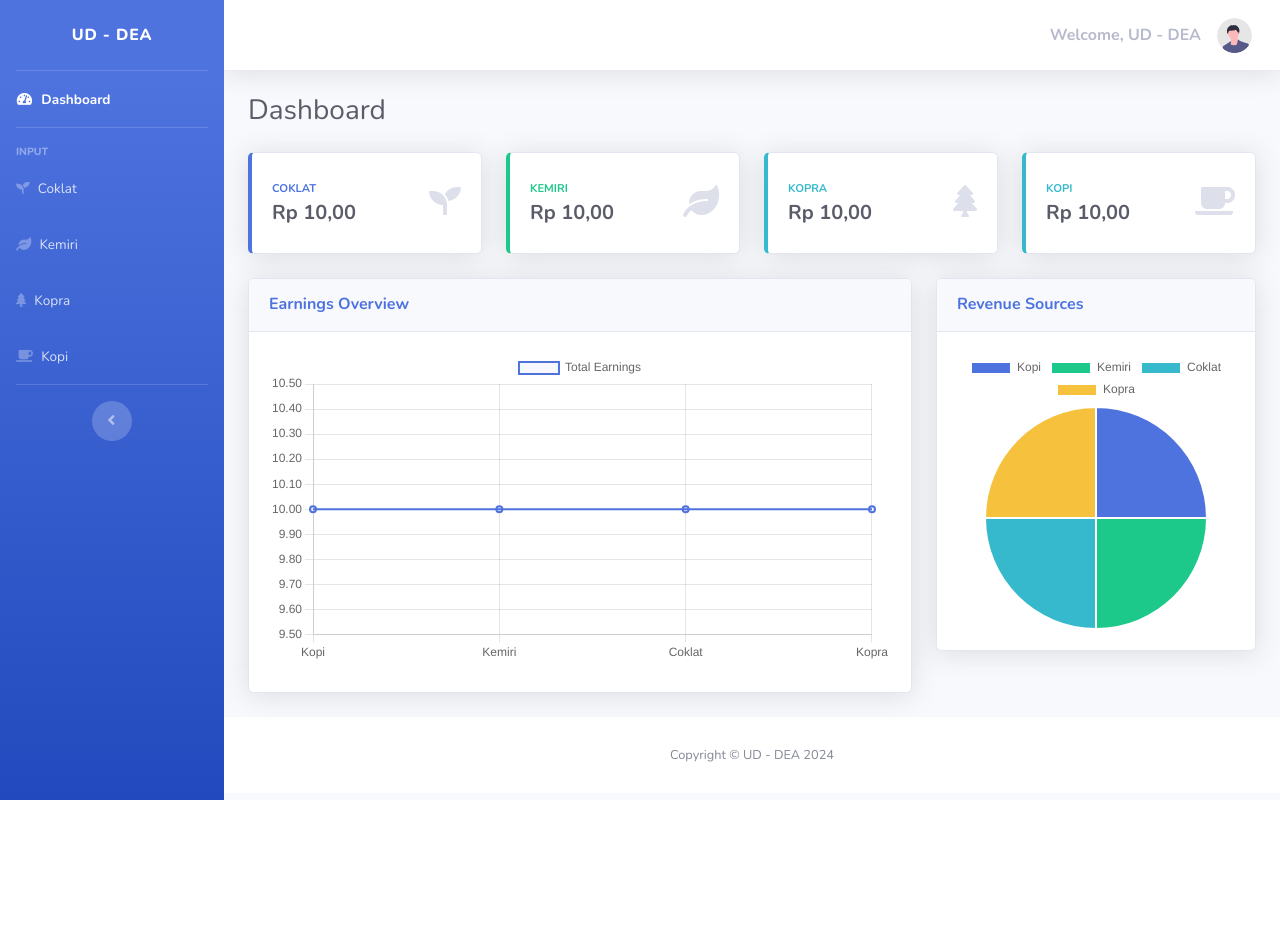
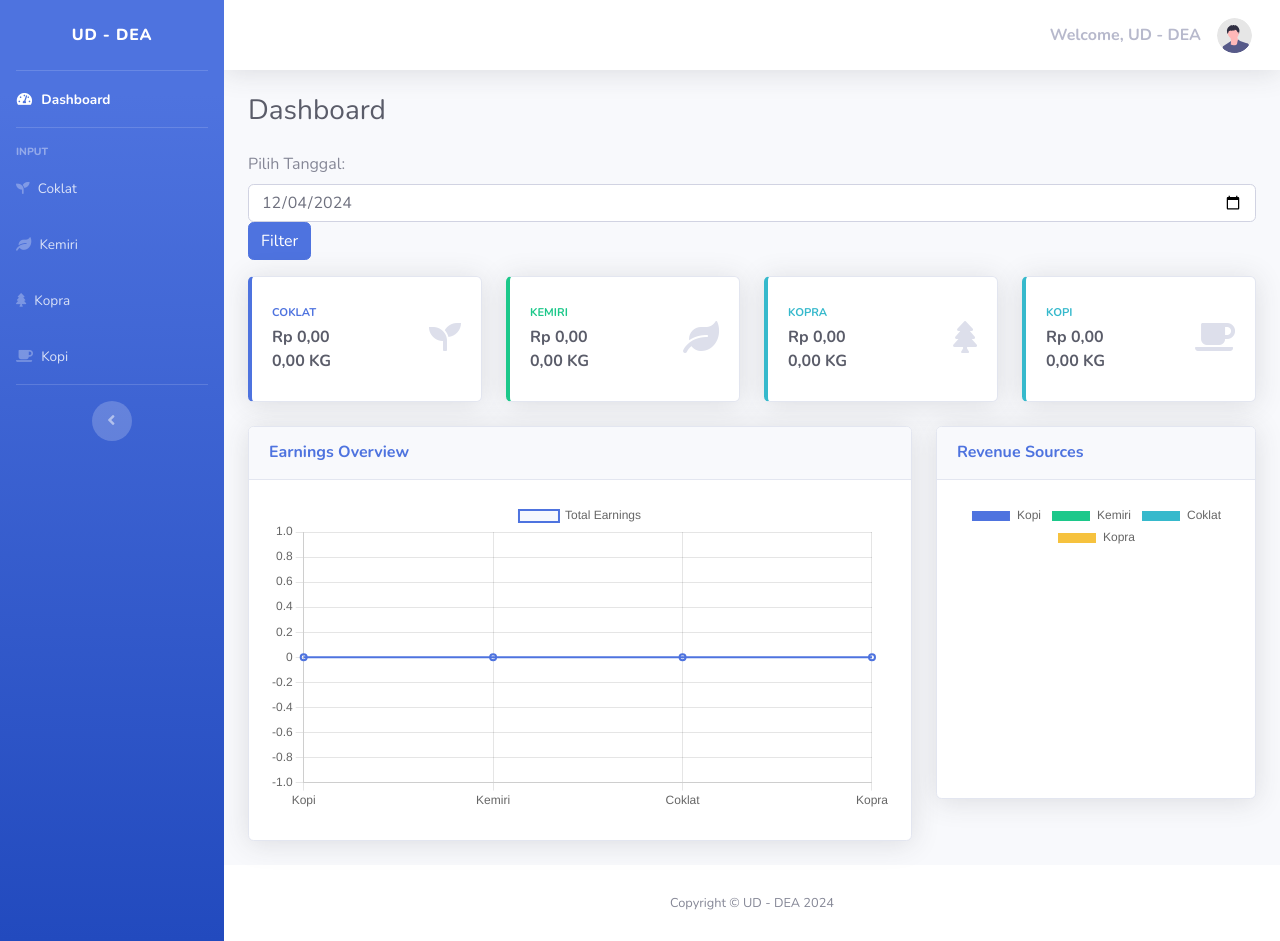
Before and after one commit to Fajrin21/cashier-system, a PHP site: page / in a window 1280 px wide. Before the commit the page ends 800 px from the top, so only its background shows below. Run offline with PHP 8.4, Linux system fonts and the light colour scheme; tables that the repository leaves empty or names only in its code hold one stand-in row (values such as "Sample post").

Commit message:
done fixed tanggal filter

```diff
--- a/index.php
+++ b/index.php
@@ -1,12 +1,13 @@
 <?php
 include 'db.php';
 
+date_default_timezone_set('Asia/Makassar');
+
 // Fungsi untuk menghitung total dari tabel tertentu
-function getTotalFromTable($tableName, $conn) {
-    $query = "SELECT SUM(total) AS total FROM $tableName"; // ganti 'total' jika kolomnya berbeda
+function getTotalFromTableByDate($tableName, $conn, $filterDate) {
+    $query = "SELECT SUM(total) AS total FROM $tableName WHERE DATE(tanggal) = '$filterDate'";
     $result = $conn->query($query);
 
-    // Cek jika query berhasil
     if ($result->num_rows > 0) {
         $row = $result->fetch_assoc();
         return $row['total'] ? $row['total'] : 0;
@@ -15,16 +16,48 @@ function getTotalFromTable($tableName, $conn) {
     }
 }
 
-// Ambil total dari masing-masing tabel
-$totalKopi = getTotalFromTable('kopi', $conn);
-$totalKemiri = getTotalFromTable('kemiri', $conn);
-$totalCoklat = getTotalFromTable('coklat', $conn);
-$totalKopra = getTotalFromTable('kopra', $conn);
+function getBersihKGFromTableByDate($tableName, $conn, $filterDate) {
+    $query = "SELECT SUM(bersih) AS bersih FROM $tableName WHERE DATE(tanggal) = '$filterDate'";
+    $result = $conn->query($query);
 
-// Hitung total keseluruhan
+    if ($result->num_rows > 0) {
+        $row = $result->fetch_assoc();
+        return $row['bersih'] ? $row['bersih'] : 0;
+    } else {
+        return 0;
+    }
+}
+
+function getTotalKGFromTableByDate($tableName, $conn, $filterDate) {
+    $query = "SELECT SUM(berat) AS berat FROM $tableName WHERE DATE(tanggal) = '$filterDate'";
+    $result = $conn->query($query);
+
+    if ($result->num_rows > 0) {
+        $row = $result->fetch_assoc();
+        return $row['berat'] ? $row['berat'] : 0;
+    } else {
+        return 0;
+    }
+}
+
+
+
+$filterDate = isset($_POST['filterDate']) ? $_POST['filterDate'] : date('Y-m-d');
+
+$totalKgKopi = getTotalKGFromTableByDate('kopi', $conn, $filterDate);
+$totalKgKemiri = getTotalKGFromTableByDate('kemiri', $conn, $filterDate);
+$totalKgCoklat = getBersihKGFromTableByDate('coklat', $conn, $filterDate);
+$totalKgKopra = getBersihKGFromTableByDate('kopra', $conn, $filterDate);
+
+$totalKopi = getTotalFromTableByDate('kopi', $conn, $filterDate);
+$totalKemiri = getTotalFromTableByDate('kemiri', $conn, $filterDate);
+$totalCoklat = getTotalFromTableByDate('coklat', $conn, $filterDate);
+$totalKopra = getTotalFromTableByDate('kopra', $conn, $filterDate);
+
 $totalKeseluruhan = $totalKopi + $totalKemiri + $totalCoklat + $totalKopra;
 
-// Menampilkan hasil di halaman
+// echo "Waktu sekarang: " . date('Y-m-d H:i:s');
+
 ?>
 <!DOCTYPE html>
 <html lang="en">
@@ -169,6 +202,14 @@ $totalKeseluruhan = $totalKopi + $totalKemiri + $totalCoklat + $totalKopra;
 
                     <!-- Content Row -->
                     <!-- Content Row -->
+                    <form method="POST" action="">
+                        <div class="form-group">
+                            <label for="filterDate">Pilih Tanggal:</label>
+                            <input type="date" name="filterDate" id="filterDate" class="form-control"
+                                value="<?php echo isset($_POST['filterDate']) ? $_POST['filterDate'] : date('Y-m-d'); ?>">
+                            <button type="submit" class="btn btn-primary">Filter</button>
+                        </div>
+                    </form>
                     <div class="row">
                         <!-- Card for Kopra -->
                         <div class="col-xl-3 col-md-6 mb-4">
@@ -179,10 +220,21 @@ $totalKeseluruhan = $totalKopi + $totalKemiri + $totalCoklat + $totalKopra;
                                             <div class="text-xs font-weight-bold text-primary text-uppercase mb-1">
                                                 Coklat
                                             </div>
-                                            <div class="h5 mb-0 font-weight-bold text-gray-800">
+                                            <!-- <div class="row mt-3"> -->
+                                            <div class="mb-0 font-weight-bold text-gray-800">
                                                 <p class="card-text">Rp
-                                                    <?php echo number_format($totalCoklat, 2, ',', '.'); ?></p>
+                                                    <?php echo number_format($totalCoklat, 2, ',', '.'); ?>
+                                                </p>
                                             </div>
+                                            <div>
+                                                <div class="mb-0 font-weight-bold text-gray-800">
+                                                    <p class="card-text">
+                                                        <?php echo number_format($totalKgCoklat, 2, ',', '.'); ?>
+                                                        KG
+                                                    </p>
+                                                </div>
+                                            </div>
+                                            <!-- </div> -->
                                         </div>
                                         <div class="col-auto">
                                             <i class="fas fa-seedling fa-2x text-gray-300"></i>
@@ -201,10 +253,18 @@ $totalKeseluruhan = $totalKopi + $totalKemiri + $totalCoklat + $totalKopra;
                                             <div class="text-xs font-weight-bold text-success text-uppercase mb-1">
                                                 Kemiri
                                             </div>
-                                            <div class="h5 mb-0 font-weight-bold text-gray-800">
+                                            <div class="mb-0 font-weight-bold text-gray-800">
                                                 <p class="card-text">Rp
                                                     <?php echo number_format($totalKemiri, 2, ',', '.'); ?>
                                                 </p>
+                                            </div>
+                                            <div>
+                                                <div class="mb-0 font-weight-bold text-gray-800">
+                                                    <p class="card-text">
+                                                        <?php echo number_format($totalKgKemiri, 2, ',', '.'); ?>
+                                                        KG
+                                                    </p>
+                                                </div>
                                             </div>
                                         </div>
                                         <div class="col-auto">
@@ -224,9 +284,18 @@ $totalKeseluruhan = $totalKopi + $totalKemiri + $totalCoklat + $totalKopra;
                                             <div class="text-xs font-weight-bold text-info text-uppercase mb-1">
                                                 Kopra
                                             </div>
-                                            <div class="h5 mb-0 font-weight-bold text-gray-800">
+                                            <div class="mb-0 font-weight-bold text-gray-800">
                                                 <p class="card-text">Rp
-                                                    <?php echo number_format($totalKopra, 2, ',', '.'); ?></p>
+                                                    <?php echo number_format($totalKopra, 2, ',', '.'); ?>
+                                                </p>
+                                            </div>
+                                            <div>
+                                                <div class="mb-0 font-weight-bold text-gray-800">
+                                                    <p class="card-text">
+                                                        <?php echo number_format($totalKgKopra, 2, ',', '.'); ?>
+                                                        KG
+                                                    </p>
+                                                </div>
                                             </div>
                                         </div>
                                         <div class="col-auto">
@@ -245,9 +314,18 @@ $totalKeseluruhan = $totalKopi + $totalKemiri + $totalCoklat + $totalKopra;
                                             <div class="text-xs font-weight-bold text-info text-uppercase mb-1">
                                                 Kopi
                                             </div>
-                                            <div class="h5 mb-0 font-weight-bold text-gray-800">
+                                            <div class="mb-0 font-weight-bold text-gray-800">
                                                 <p class="card-text">Rp
-                                                    <?php echo number_format($totalKopi, 2, ',', '.'); ?></p>
+                                                    <?php echo number_format($totalKopi, 2, ',', '.'); ?>
+                                                </p>
+                                            </div>
+                                            <div>
+                                                <div class="mb-0 font-weight-bold text-gray-800">
+                                                    <p class="card-text">
+                                                        <?php echo number_format($totalKgKopi, 2, ',', '.'); ?>
+                                                        KG
+                                                    </p>
+                                                </div>
                                             </div>
                                         </div>
                                         <div class="col-auto">
```
